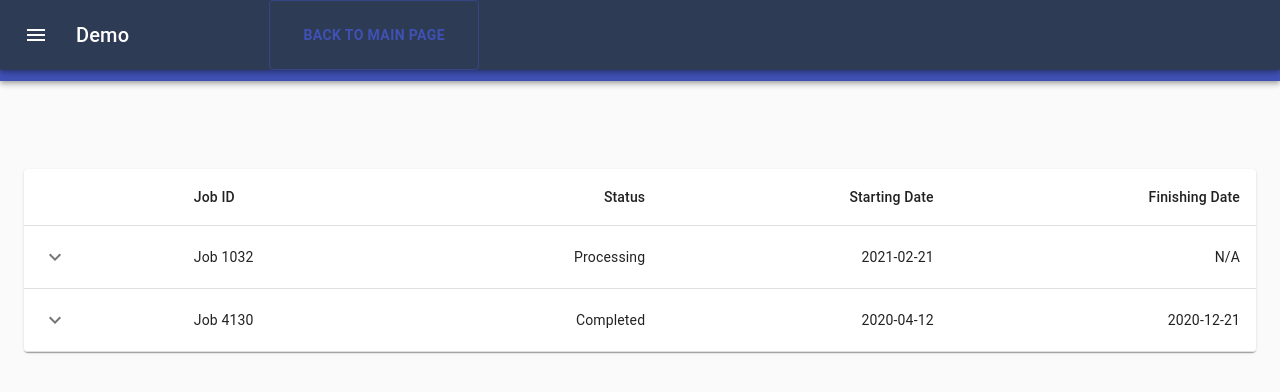
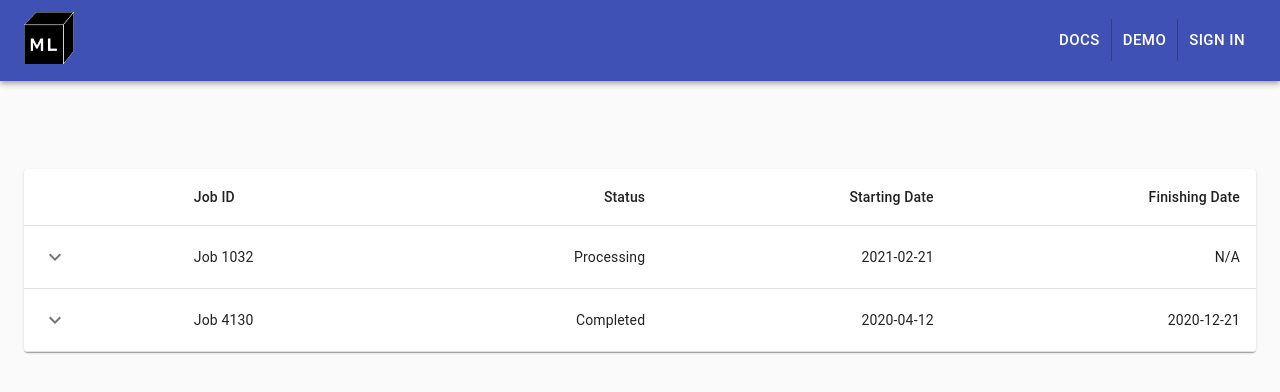
Before and after one commit to nikkimoteva/unDecided, a React (Create React App) app: page /demo in a window 1280 px wide. Shown: the top 392 px of the page. Built offline with nearby package versions, Linux system fonts and the light colour scheme.

Commit message:
Removed Demo header

```diff
--- a/src/Demo/Demo.js
+++ b/src/Demo/Demo.js
@@ -97,30 +97,30 @@ export default function PersistentDrawerLeft() {
   return (
     <div className={classes.root}>
       <CssBaseline />
-      <AppBar
-        style={{ background: '#2E3B55' }}
-        position="fixed"
-        className={clsx(classes.appBar, {
-          [classes.appBarShift]: open,
-        })}
-      >
-        <Toolbar>
-          <IconButton
-            color="inherit"
-            aria-label="open drawer"
-            onClick={handleDrawerOpen}
-            edge="start"
-            className={clsx(classes.menuButton, open && classes.hide)}
-          >
-            <MenuIcon />
-          </IconButton>
-          <Typography variant="h6" noWrap>
-            Demo
-          </Typography>
-          <Button alignItems="right" data={{name: "back to main page",
-                route: "./App"}} />
-        </Toolbar>
-      </AppBar>
+      {/*<AppBar*/}
+      {/*  style={{ background: '#2E3B55' }}*/}
+      {/*  position="fixed"*/}
+      {/*  className={clsx(classes.appBar, {*/}
+      {/*    [classes.appBarShift]: open,*/}
+      {/*  })}*/}
+      {/*>*/}
+      {/*  <Toolbar>*/}
+      {/*    <IconButton*/}
+      {/*      color="inherit"*/}
+      {/*      aria-label="open drawer"*/}
+      {/*      onClick={handleDrawerOpen}*/}
+      {/*      edge="start"*/}
+      {/*      className={clsx(classes.menuButton, open && classes.hide)}*/}
+      {/*    >*/}
+      {/*      <MenuIcon />*/}
+      {/*    </IconButton>*/}
+      {/*    <Typography variant="h6" noWrap>*/}
+      {/*      Demo*/}
+      {/*    </Typography>*/}
+      {/*    <Button alignItems="right" data={{name: "back to main page",*/}
+      {/*          route: "./App"}} />*/}
+      {/*  </Toolbar>*/}
+      {/*</AppBar>*/}
       <Drawer
         className={classes.drawer}
         variant="persistent"
```
